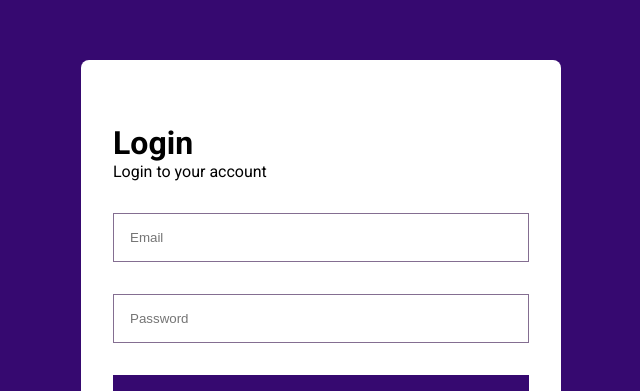
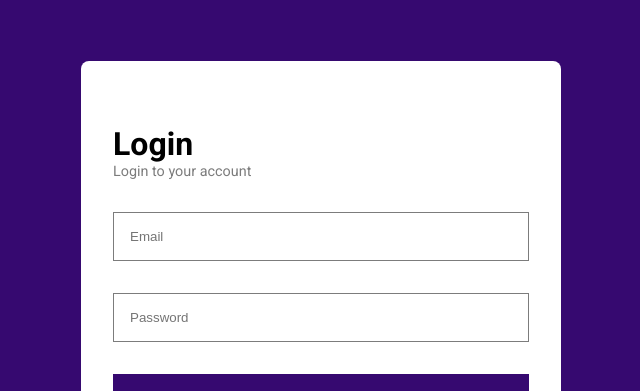
Before and after one commit to alli-Codes/login-page, a Svelte app: page / in a window 1280 px wide. Shown: the part 103-494 px from the top of the page, without its empty margins (319-959 px from the left). Built offline with nearby package versions, Linux system fonts and the light colour scheme.

Commit message:
Changing the secondary color

```diff
--- a/src/app.css
+++ b/src/app.css
@@ -23,6 +23,10 @@
   flex-direction: column;
   gap: 2rem;
 }
+.container .wrapper header p {
+  color: #7c7c7c;
+  font-size: 0.9rem;
+}
 .container .wrapper form {
   display: flex;
   flex-direction: column;
@@ -30,7 +34,7 @@
 }
 .container .wrapper form input {
   padding: 1rem;
-  border: 1px solid #846e91;
+  border: 1px solid #7c7c7c;
 }
 .container .wrapper form input:focus {
   outline: 1px solid #360970;
--- a/src/input.scss
+++ b/src/input.scss
@@ -1,7 +1,7 @@
 @import url('https://fonts.googleapis.com/css2?family=Roboto:ital,wght@0,100;0,300;0,400;0,500;0,700;0,900;1,100;1,300;1,400;1,500;1,700;1,900&display=swap');
 
 $primary-color: #360970;
-$secondary-color: #846e91;
+$secondary-color: #7c7c7c;
 
 *{
     padding: 0;
@@ -27,6 +27,13 @@ $secondary-color: #846e91;
         display: flex;
         flex-direction: column;
         gap: 2rem;
+
+        header{
+            p{
+                color: $secondary-color;
+                font-size: .9rem;
+            }
+        }
 
         form{
             display: flex;
```
Also changed, not shown: 1 other file (tests, documents, lock files or other folders).
